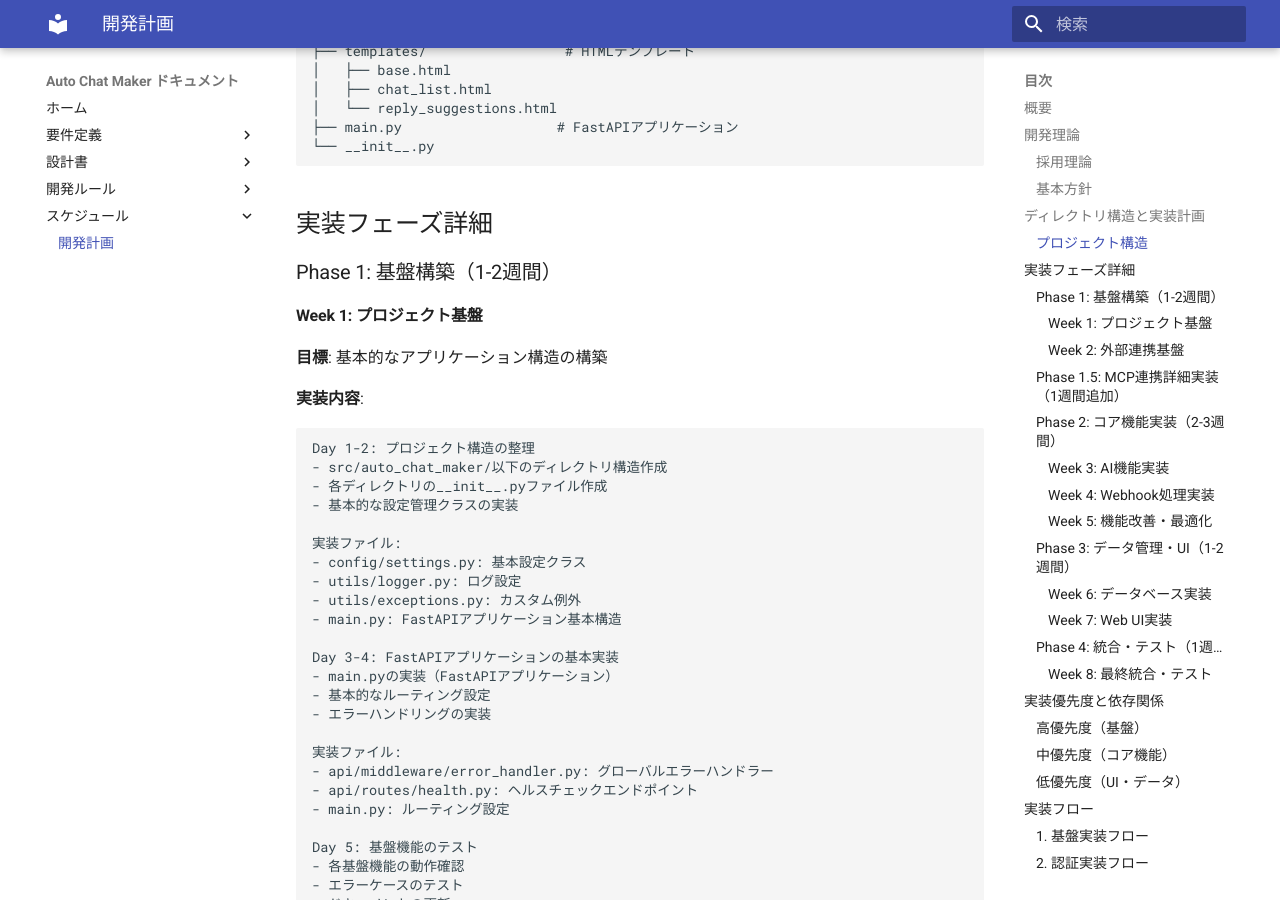
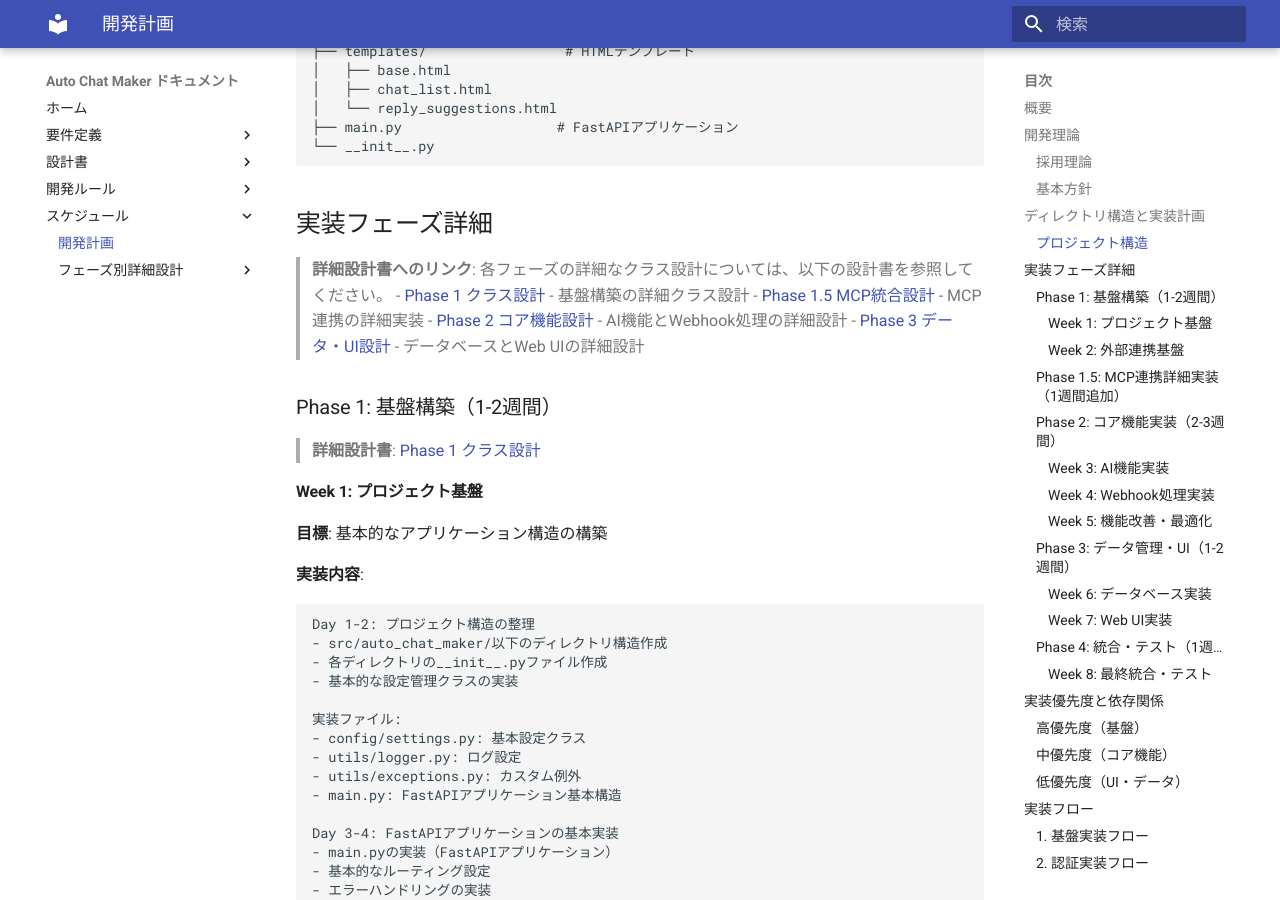
Before and after one commit to nanami-kubo-aakel/auto-chat-maker, an MkDocs documentation site: the page built from docs/schedule/development-plan.md, in a window 1280 px wide and 900 px high, scrolled down 2080 px. Built offline with MkDocs 1.6.1 and Material for MkDocs 9.7.7, drawn with Linux system fonts in a browser that asks for light colours; some of the changed text lies outside the part shown.

Commit message:
[update] プロジェクト設定の更新
- README.md: プロジェクト概要の更新
- mkdocs.yml: ドキュメント設定の更新
- pyproject.toml: 開発ツール設定の更新
- docs/schedule/development-plan.md: 開発計画の更新

````diff
--- a/docs/schedule/development-plan.md
+++ b/docs/schedule/development-plan.md
@@ -95,7 +95,15 @@ src/auto_chat_maker/
 
 ## 実装フェーズ詳細
 
+> **詳細設計書へのリンク**: 各フェーズの詳細なクラス設計については、以下の設計書を参照してください。
+> - [Phase 1 クラス設計](../design/phase1-class-design.md) - 基盤構築の詳細クラス設計
+> - [Phase 1.5 MCP統合設計](../design/phase1-5-mcp-integration-design.md) - MCP連携の詳細実装
+> - [Phase 2 コア機能設計](../design/phase2-core-functionality-design.md) - AI機能とWebhook処理の詳細設計
+> - [Phase 3 データ・UI設計](../design/phase3-data-ui-design.md) - データベースとWeb UIの詳細設計
+
 ### Phase 1: 基盤構築（1-2週間）
+
+> **詳細設計書**: [Phase 1 クラス設計](../design/phase1-class-design.md)
 
 #### Week 1: プロジェクト基盤
 **目標**: 基本的なアプリケーション構造の構築
@@ -172,6 +180,8 @@ Day 5: 基盤機能の統合テスト
 
 ### Phase 1.5: MCP連携詳細実装（1週間追加）
 
+> **詳細設計書**: [Phase 1.5 MCP統合設計](../design/phase1-5-mcp-integration-design.md)
+
 **目標**: MCPサーバーとの詳細連携実装
 
 **実装内容**:
@@ -211,6 +221,8 @@ Day 5: Webhookサブスクリプション管理の実装
 ```
 
 ### Phase 2: コア機能実装（2-3週間）
+
+> **詳細設計書**: [Phase 2 コア機能設計](../design/phase2-core-functionality-design.md)
 
 #### Week 3: AI機能実装
 **目標**: Claude API連携とAI判定・生成機能の実装
@@ -299,6 +311,8 @@ Day 5: 全機能の統合テスト
 ```
 
 ### Phase 3: データ管理・UI（1-2週間）
+
+> **詳細設計書**: [Phase 3 データ・UI設計](../design/phase3-data-ui-design.md)
 
 #### Week 6: データベース実装
 **目標**: SQLiteデータベースとリポジトリの実装
--- a/mkdocs.yml
+++ b/mkdocs.yml
@@ -46,6 +46,13 @@ nav:
           - MCP統合仕様: design/mcp-integration-spec.md
           - Webhook処理仕様: design/webhook-processing-spec.md
   - 開発ルール:
-      - 概要: instructions/README.md
+      - 開発者ガイド: instructions/developer-guide.md
+      - 環境設定ガイド: instructions/environment-setup.md
+      - コントリビューションガイド: instructions/contributing.md
   - スケジュール:
       - 開発計画: schedule/development-plan.md
+      - フェーズ別詳細設計:
+          - フェーズ1 クラス設計: design/phase1-class-design.md
+          - フェーズ1.5 MCP統合設計: design/phase1-5-mcp-integration-design.md
+          - フェーズ2 コア機能設計: design/phase2-core-functionality-design.md
+          - フェーズ3 データ・UI設計: design/phase3-data-ui-design.md
--- a/pyproject.toml
+++ b/pyproject.toml
@@ -48,7 +48,7 @@ use_parentheses = true
 ensure_newline_before_comments = true
 
 [tool.mypy]
-python_version = "3.8"
+python_version = "3.10"
 warn_return_any = true
 warn_unused_configs = true
 disallow_untyped_defs = true
@@ -61,6 +61,10 @@ warn_unused_ignores = true
 warn_no_return = true
 warn_unreachable = true
 strict_equality = true
+ignore_missing_imports = true
+exclude = 'venv/|.venv/|.mypy_cache/|tests/'
+# pydanticプラグインを使う場合は下記を有効化
+# plugins = ["pydantic.mypy"]
 
 [tool.pytest.ini_options]
 testpaths = ["tests"]
````
Also changed, not shown: README.md (+2 -2 lines).
